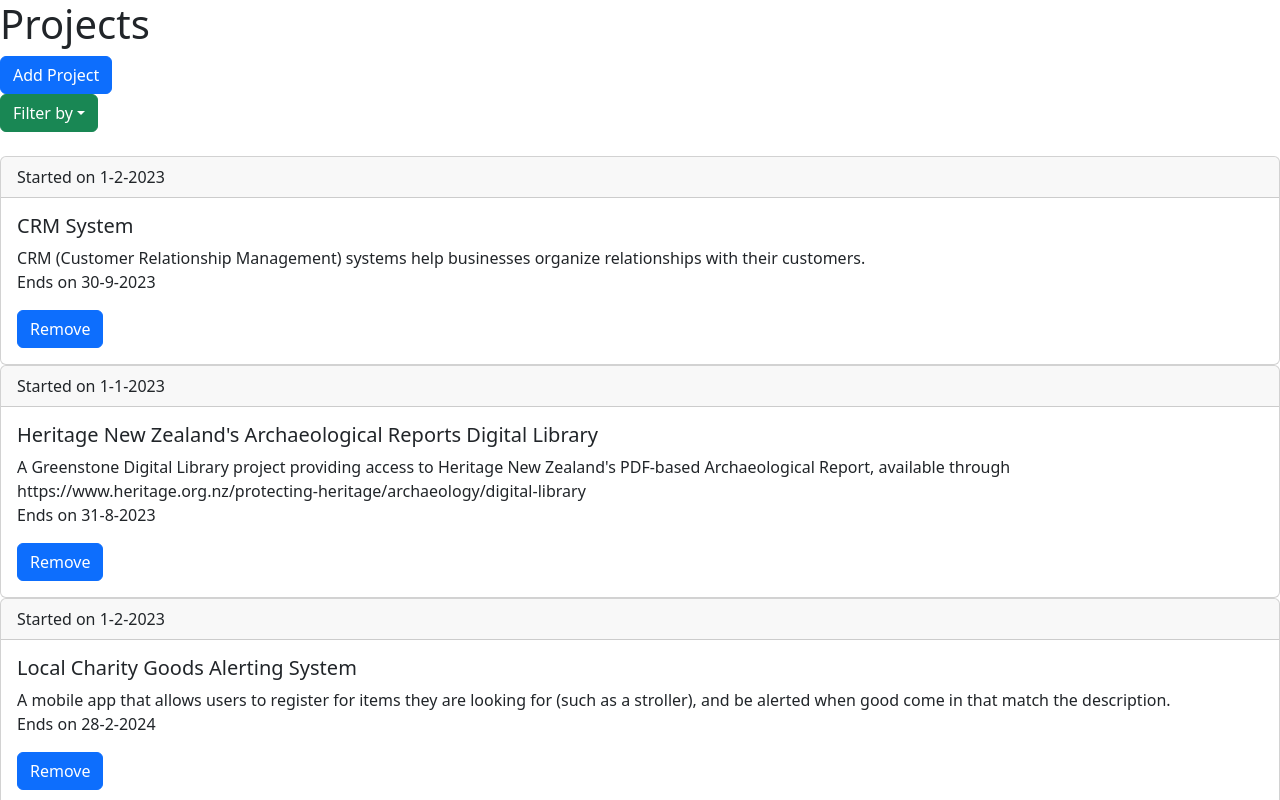
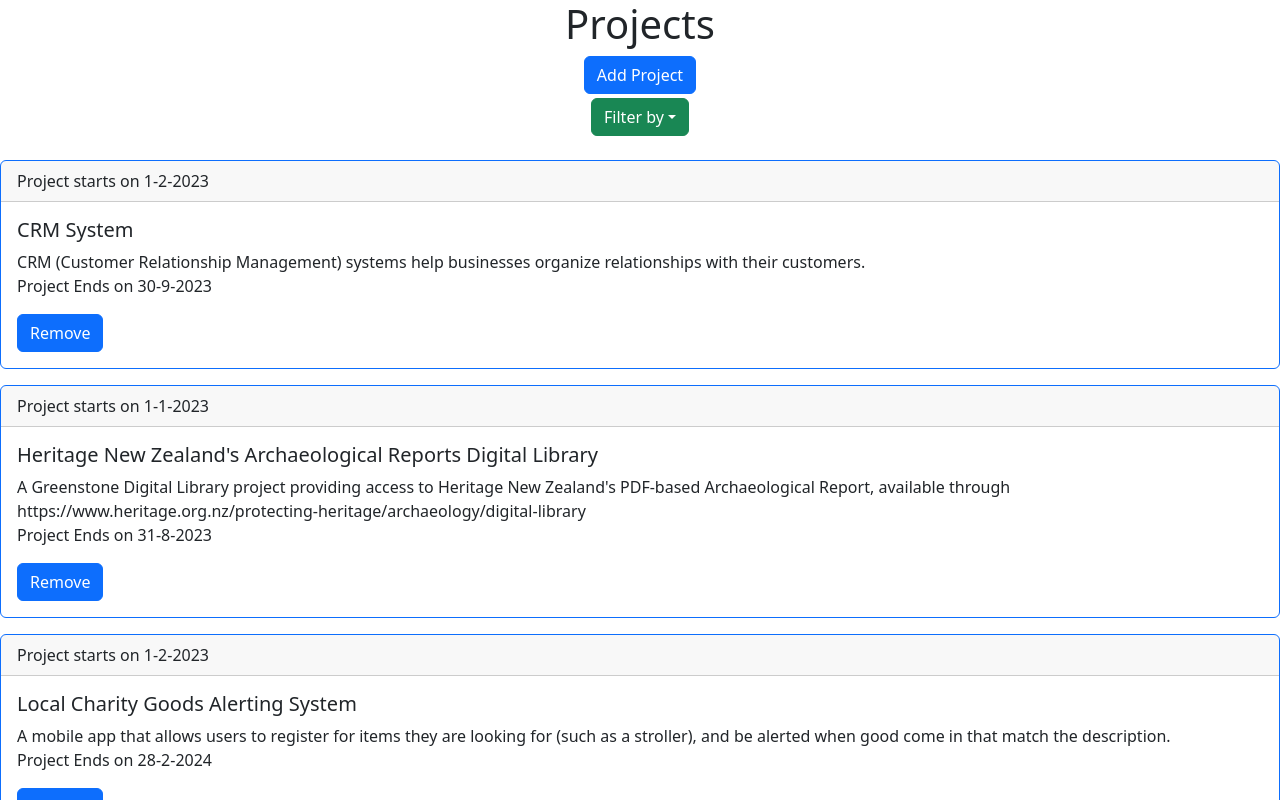
Before and after one commit to Ben-JClark/react-website, a React (Vite) app: page / in a window 1280 px wide. Shown: the top 800 px of the page. Built offline with nearby package versions, Linux system fonts and the light colour scheme.

Commit message:
Improved card styling

```diff
--- a/src/components/App.tsx
+++ b/src/components/App.tsx
@@ -111,16 +111,19 @@ const App = () => {
   //return the html list of projects
   return (
     <div className="App-header">
+      <div style={{ textAlign: "center" }}>
         <h1>Projects</h1>
 
-      <Button onClick={handleShow}>Add Project</Button>
-      <br></br>
+        <Button className="Add-Project mb-1" onClick={handleShow}>
+          Add Project
+        </Button>
         <DropDownButton
           nameAsc={nameAsc}
           nameDsc={nameDsc}
           dateAsc={dateAsc}
           dateDsc={dateDsc}
         />
+      </div>
       <br></br>
       <div>
         <ListProjects projectList={projectList} deleteHandler={deleteProject} />
--- a/src/components/ProjectList.tsx
+++ b/src/components/ProjectList.tsx
@@ -10,13 +10,16 @@ interface ProjectListProps {
 
 //Add The form to the page as a list
 const ListProjects = ({ projectList, deleteHandler }: ProjectListProps) => {
-  console.log(typeof projectList);
   return (
     <div>
       {projectList.map((project: Project) => (
-        <Card className="card" key={project.projectIdentifier}>
+        <Card
+          className="card mb-3"
+          border="primary"
+          key={project.projectIdentifier}
+        >
           <Card.Header className="displayBar">
-            Started on {project.start_date.getDate()}-
+            Project starts on {project.start_date.getDate()}-
             {project.start_date.getMonth() + 1}-
             {project.start_date.getFullYear()}
           </Card.Header>
@@ -26,7 +29,7 @@ const ListProjects = ({ projectList, deleteHandler }: ProjectListProps) => {
             </Card.Title>
             <Card.Text className="displaySub">
               {project.description} <br></br>
-              Ends on {project.end_date.getDate()}-
+              Project Ends on {project.end_date.getDate()}-
               {project.end_date.getMonth() + 1}-{project.end_date.getFullYear()}
             </Card.Text>
             <Button variant="primary" onClick={() => deleteHandler(project)}>
```
Lines whose indentation alone changed are shown as unchanged.
